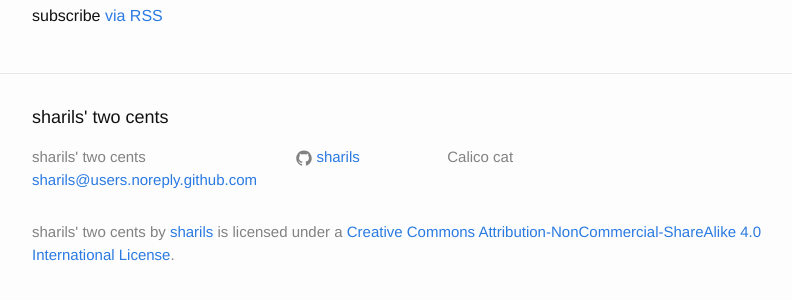
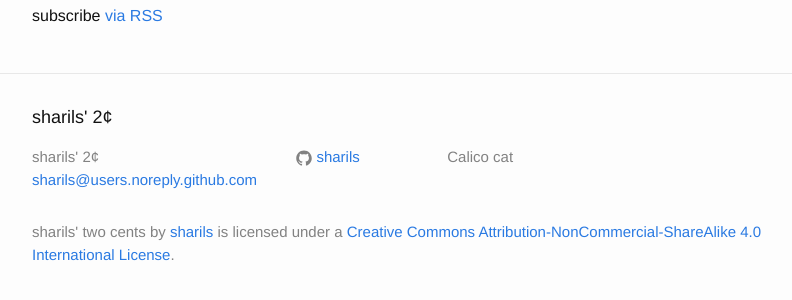
Before and after one commit to sharils/sharils.github.io, a Jekyll site: the page built from index.html, in a window 1280 px wide and 900 px high, scrolled down 729 px. Shown: the part 574-874 px from the top of the window, without its empty margins (238-1030 px from the left). Built offline with Jekyll 4.4.1, drawn with Linux system fonts in a browser that asks for light colours; some of the changed text lies outside the part shown.

Commit message:
Change cent to ¢

```diff
--- a/_config.yml
+++ b/_config.yml
@@ -1,5 +1,5 @@
 # Site settings
-title: sharils' two cents
+title: sharils' 2¢
 email: sharils@users.noreply.github.com
 description: > # this means to ignore newlines until "baseurl:"
   Calico cat
```
